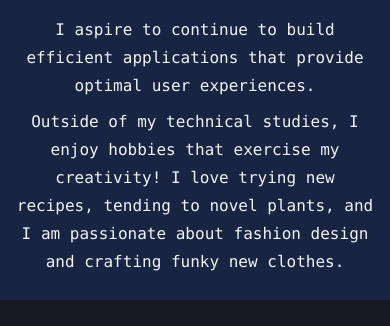
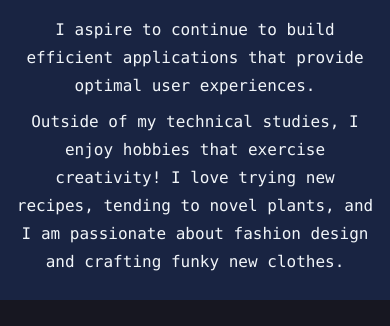
Before and after one commit to tqwu/portfolio, a Next.js app: page / in a window 390 px wide. Shown: the part 968-1294 px from the top of the page. Built offline with nearby package versions, Linux system fonts and the light colour scheme.

Commit message:
Adjusting page formatting and responsiveness

```diff
--- a/src/components/about-me.tsx
+++ b/src/components/about-me.tsx
@@ -42,7 +42,7 @@ export default function AboutMe() {
             optimal user experiences.
           </div>
           <div>
-            Outside of my technical studies, I enjoy hobbies that exercise my
+            Outside of my technical studies, I enjoy hobbies that exercise
             creativity! I love trying new recipes, tending to novel plants, and
             I am passionate about fashion design and crafting funky new clothes.
           </div>
@@ -56,7 +56,7 @@ export default function AboutMe() {
             optimal user experiences.
           </div>
           <div>
-            Outside of my technical studies, I enjoy hobbies that exercise my
+            Outside of my technical studies, I enjoy hobbies that exercise
             creativity! I love trying new recipes, tending to novel plants, and
             I am passionate about fashion design and crafting funky new clothes.
           </div>
--- a/src/components/projects.tsx
+++ b/src/components/projects.tsx
@@ -10,7 +10,7 @@ const projects = [
     webpageDescription: `Discover`,
     webpageIcon: true,
     description: [
-      `I co-pioneered this comprehensive web application tool to help UCSC students plan their future classes.`,
+      `I co-pioneered this web application tool to help UCSC students comprehensively plan their future classes.`,
       `With support for over 1,500 courses, Slug Path makes degree planning simple.`,
       `(This project was selected by a professor for continued development, and is currently in the process of being integrated with the official university system!)`,
     ],
--- a/src/components/skills.tsx
+++ b/src/components/skills.tsx
@@ -3,7 +3,7 @@ export default function Skills() {
     <div className="text-slate-200 font-mono pt-16 pb-6 grid place-items-center gap-3">
       <div className="text-5xl place-self-center pb-2">Skills</div>
 
-      <div className="grid gap-3 w-4/5 pl-0 md:pl-24">
+      <div className="grid gap-3 w-4/5 lg:w-2/3 pl-0 md:pl-24">
         <div>
           <span className="text-3xl">Languages: </span>
           <span className="">TypeScript/JavaScript, C, SQL</span>
```
